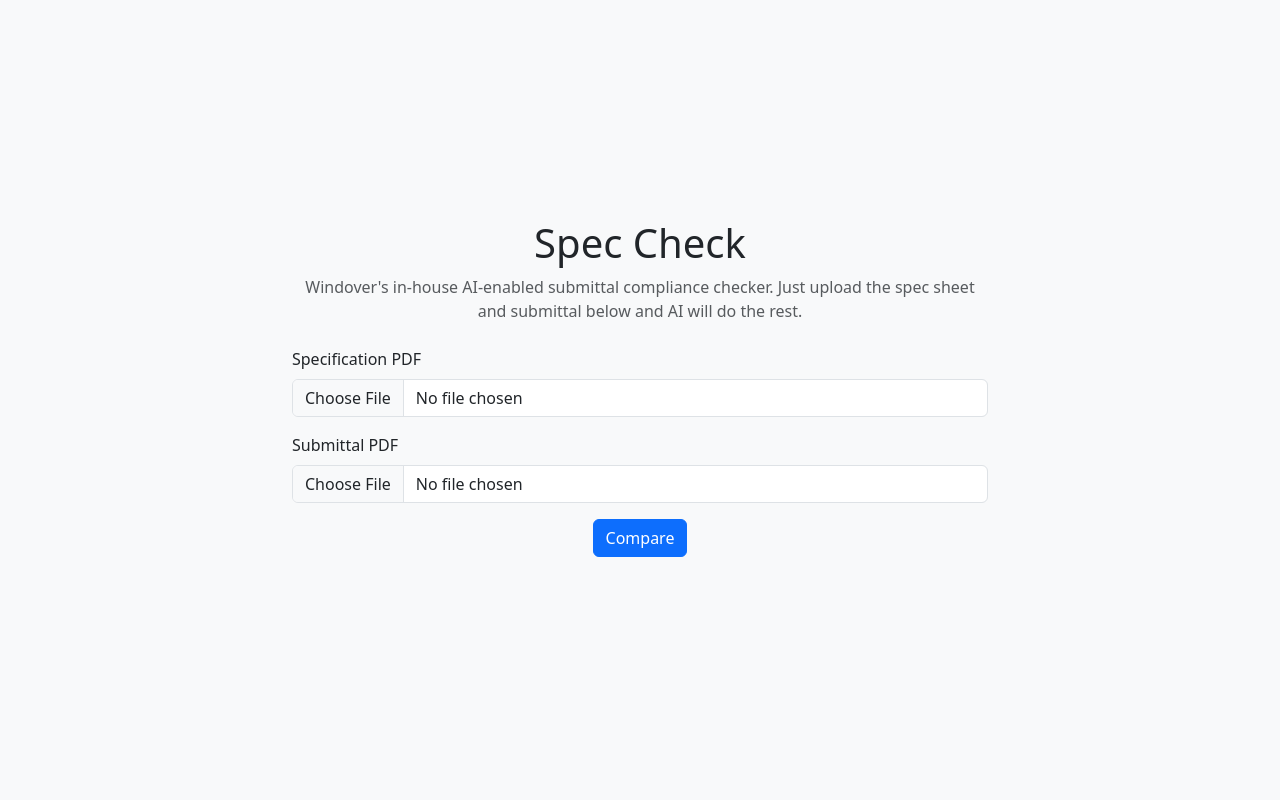
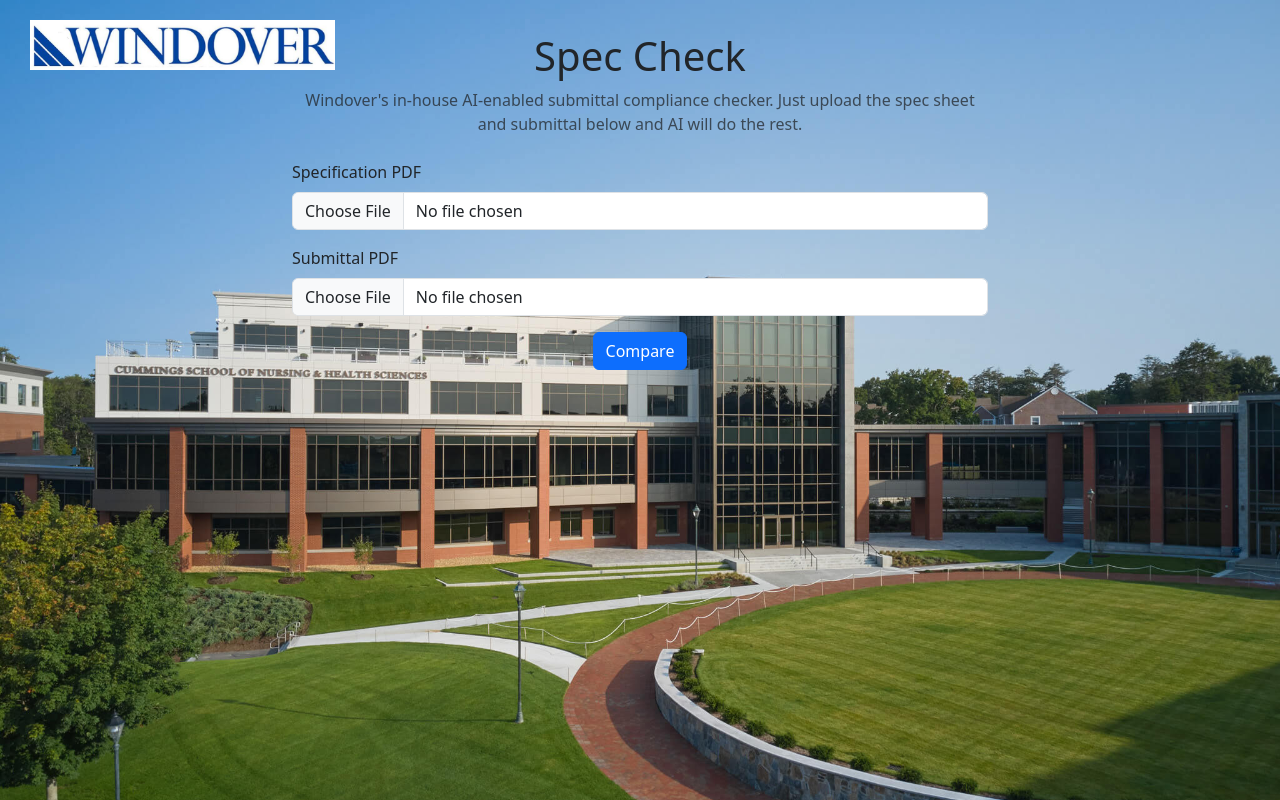
Before and after one commit to ccollucci/submittal-checker, a Flask app: page / in a window 1280 px wide. Run offline with Flask 3, Linux system fonts and the light colour scheme.

Commit message:
style: add logo and background image

```diff
--- a/templates/index.html
+++ b/templates/index.html
@@ -7,18 +7,25 @@
   <style>
     html, body {
       height: 100%;
-      background: #f8f9fa;
+      margin: 0;
+      background: url("/static/bg.jpg") no-repeat center center fixed;
+      background-size: cover;
+      background-color: rgba(255, 255, 255, 0.8);
     }
-    body {
-      display: flex;
-      align-items: center;
-      justify-content: center;
-      padding: 2rem;
+    body::before {
+      content: "";
+      position: fixed;
+      top: 0; left: 0;
+      width: 100%;
+      height: 100%;
+      background-color: rgba(255,255,255,0.85);
+      z-index: -1;
     }
     .container {
       max-width: 720px;
-      width: 100%;
+      margin: auto;
       text-align: center;
+      padding-top: 2rem;
     }
     .result-box {
       white-space: pre-wrap;
@@ -30,9 +37,17 @@
       overflow-y: auto;
       text-align: left;
     }
+    .logo {
+      position: absolute;
+      top: 20px;
+      left: 30px;
+      height: 50px;
+    }
   </style>
 </head>
 <body>
+  <img src="/static/windover-logo.png" alt="Windover Logo" class="logo">
+
   <div class="container">
     <h1 class="mb-2">Spec Check</h1>
     <p class="text-muted mb-4">Windover's in-house AI-enabled submittal compliance checker. Just upload the spec sheet and submittal below and AI will do the rest.</p>
```
Also changed, not shown: static/bg.jpg (added), static/windover-logo.png (added).
